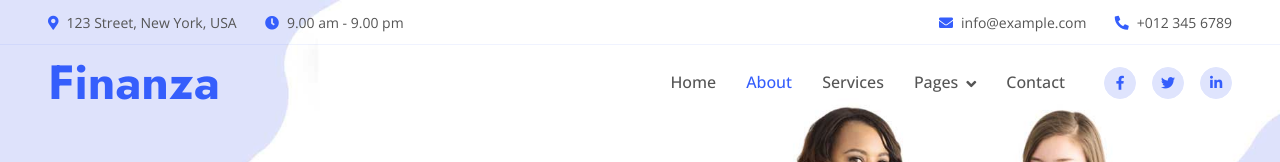
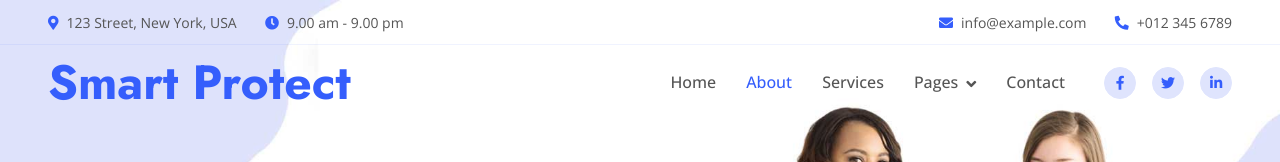
Before and after one commit to KauryCMartins/kaurycmartins.github.io, a plain HTML site: page about.html in a window 1280 px wide. Shown: the top 162 px of the page. Drawn offline with nearby package versions, Linux system fonts and the light colour scheme.

Commit message:
Update about.html

```diff
--- a/about.html
+++ b/about.html
@@ -3,7 +3,7 @@
 
 <head>
     <meta charset="utf-8">
-    <title>Finanza - Financial Services Website Template</title>
+    <title>Smart Contract</title>
     <meta content="width=device-width, initial-scale=1.0" name="viewport">
     <meta content="" name="keywords">
     <meta content="" name="description">
@@ -57,7 +57,7 @@
 
         <nav class="navbar navbar-expand-lg navbar-light py-lg-0 px-lg-5 wow fadeIn" data-wow-delay="0.1s">
             <a href="index.html" class="navbar-brand ms-4 ms-lg-0">
-                <h1 class="display-5 text-primary m-0">Finanza</h1>
+                <h1 class="display-5 text-primary m-0">Smart Protect</h1>
             </a>
             <button type="button" class="navbar-toggler me-4" data-bs-toggle="collapse"
                 data-bs-target="#navbarCollapse">
```
